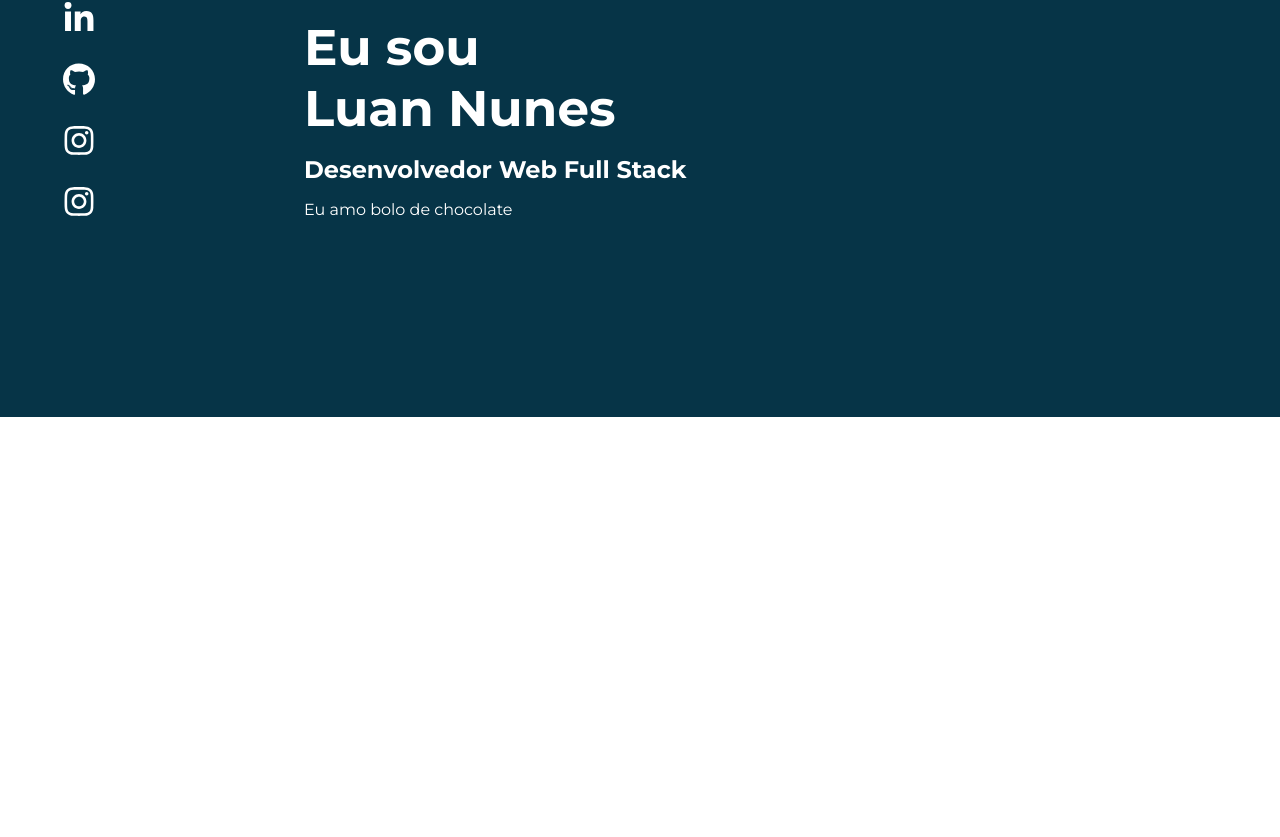
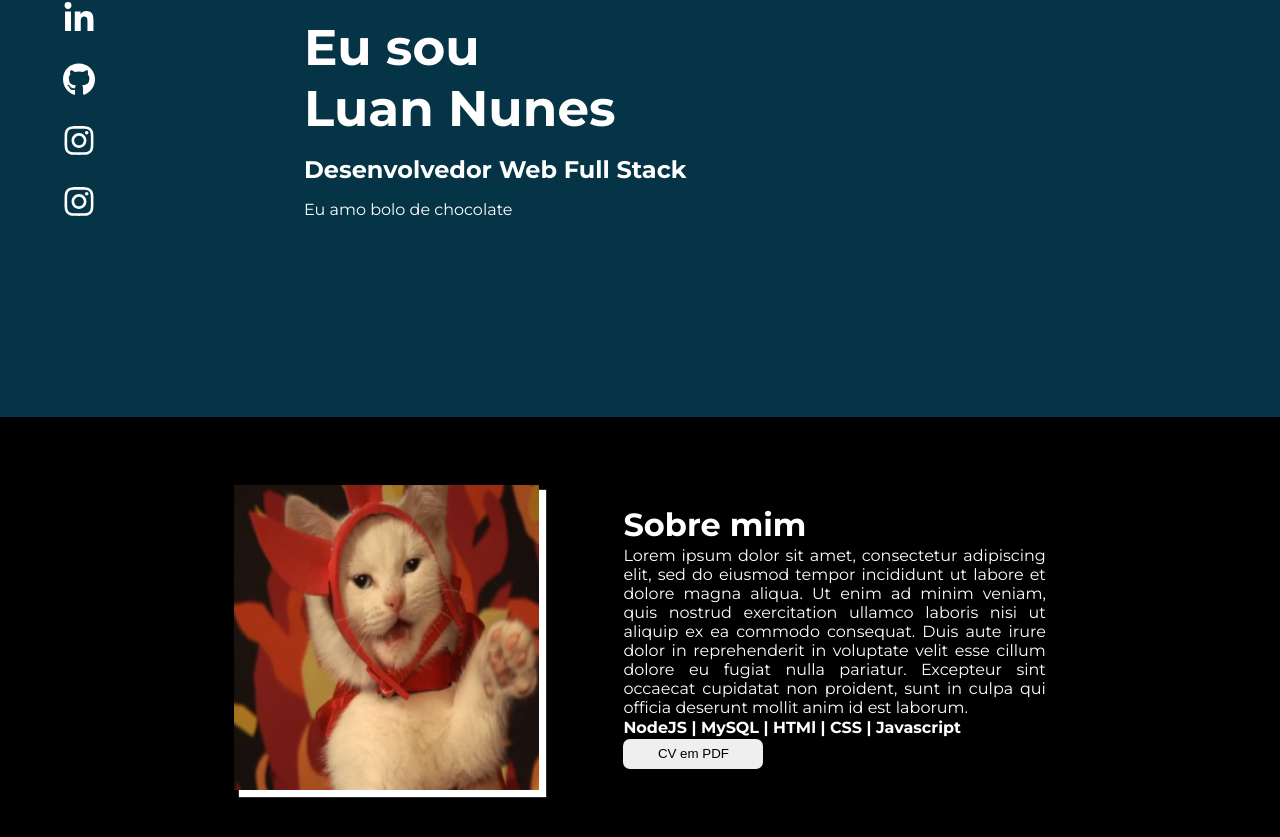
Before and after one commit to luancn4/portfolio, a React (Create React App) app in the folder portfolio/: page / in a window 1280 px wide. Shown: the part 223-1060 px from the top of the page. Before the commit the page ends 800 px from the top, so only its background shows below. Built offline with nearby package versions, Linux system fonts and the light colour scheme; the HTML template or start-up script is replaced by a standard one.

Commit message:
Seção 'Sobre mim' feita

```diff
--- a/portfolio/src/App.js
+++ b/portfolio/src/App.js
@@ -1,12 +1,14 @@
-import React from 'react';
-import GlobalStyle from "./styles/global"
-import Introduction from "./components/Introduction"
+import React from "react";
+import GlobalStyle from "./styles/global";
+import Introduction from "./components/Introduction";
+import About from "./components/About";
 
 function App() {
   return (
     <div className="App">
-      <Introduction/>
-      <GlobalStyle/>
+      <Introduction />
+      <About />
+      <GlobalStyle />
     </div>
   );
 }
--- /dev/null
+++ b/portfolio/src/components/About/index.js
@@ -0,0 +1,27 @@
+import React from "react";
+import { Container } from "./styles";
+import gatinho from "./gatinho.png";
+
+function About() {
+  return (
+    <Container>
+      <img src={gatinho} />
+      <div>
+        <h1>Sobre mim</h1>
+        <p>
+          Lorem ipsum dolor sit amet, consectetur adipiscing elit, sed do
+          eiusmod tempor incididunt ut labore et dolore magna aliqua. Ut enim ad
+          minim veniam, quis nostrud exercitation ullamco laboris nisi ut
+          aliquip ex ea commodo consequat. Duis aute irure dolor in
+          reprehenderit in voluptate velit esse cillum dolore eu fugiat nulla
+          pariatur. Excepteur sint occaecat cupidatat non proident, sunt in
+          culpa qui officia deserunt mollit anim id est laborum.
+        </p>
+        <strong>NodeJS | MySQL | HTMl | CSS | Javascript</strong>
+        <button>CV em PDF</button>
+      </div>
+    </Container>
+  );
+}
+
+export default About;
--- /dev/null
+++ b/portfolio/src/components/About/styles.js
@@ -0,0 +1,40 @@
+import styled from "styled-components";
+
+export const Container = styled.div`
+  display: flex;
+  justify-content: space-around;
+  align-items: center;
+  background-color: black;
+  height: 55vh;
+  padding: 0 15vw;
+  color: white;
+
+  img {
+    height: 305px;
+    width: 305px;
+    box-shadow: 6px 6px 1px 1px #fff;
+    background-color: white;
+  }
+
+  div {
+    display: flex;
+    flex-direction: column;
+    justify-content: space-between;
+    width: 33vw;
+    height: 33vh;
+    text-align: justify;
+
+    strong {
+      display: block;
+    }
+
+    button {
+      width: 140px;
+      height: 30px;
+      border: none;
+      border-radius: 7px;
+      padding: 5px 30px;
+      cursor: pointer;
+    }
+  }
+`;
```
Also changed, not shown: portfolio/src/components/About/gatinho.png (added).
